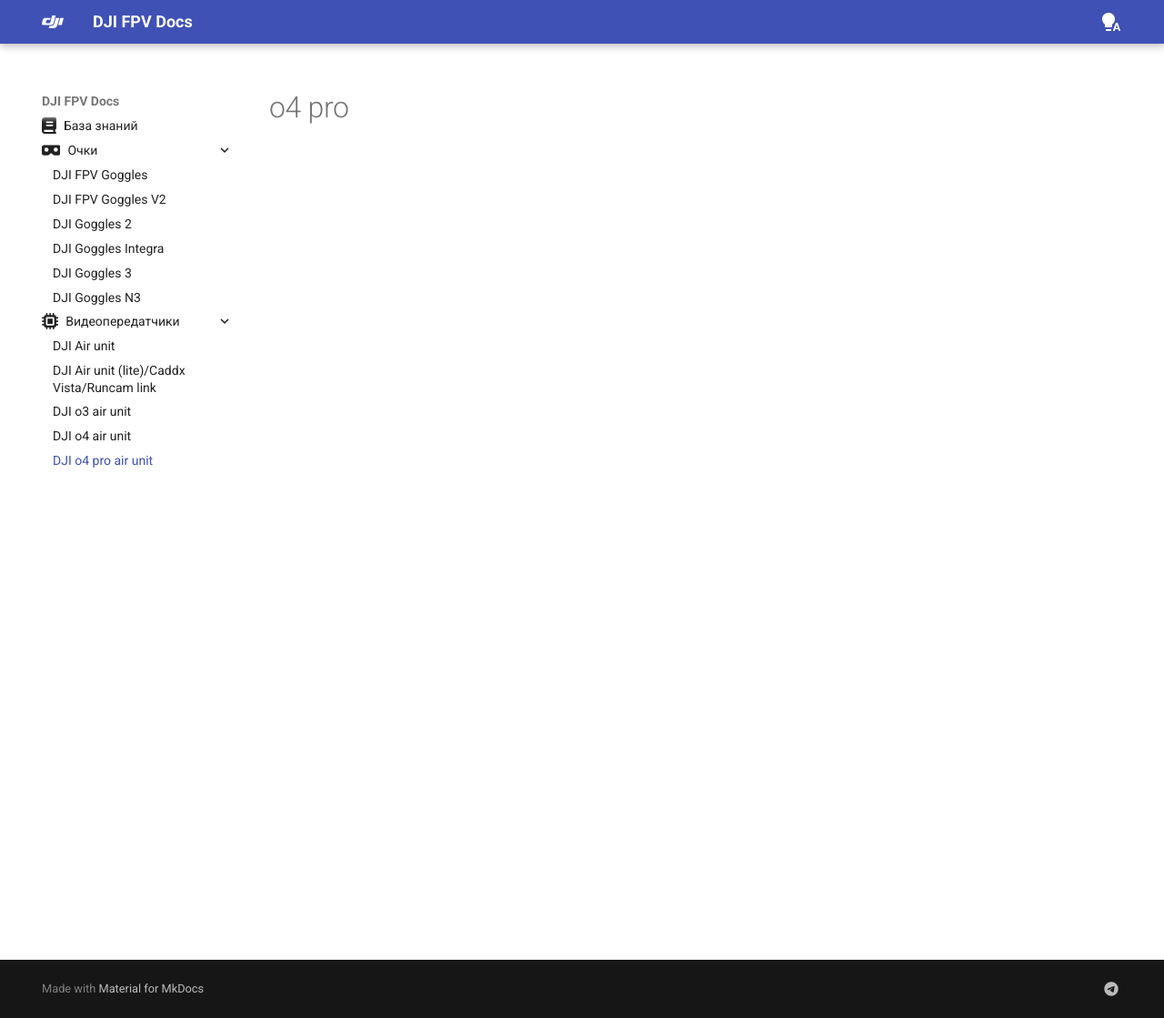
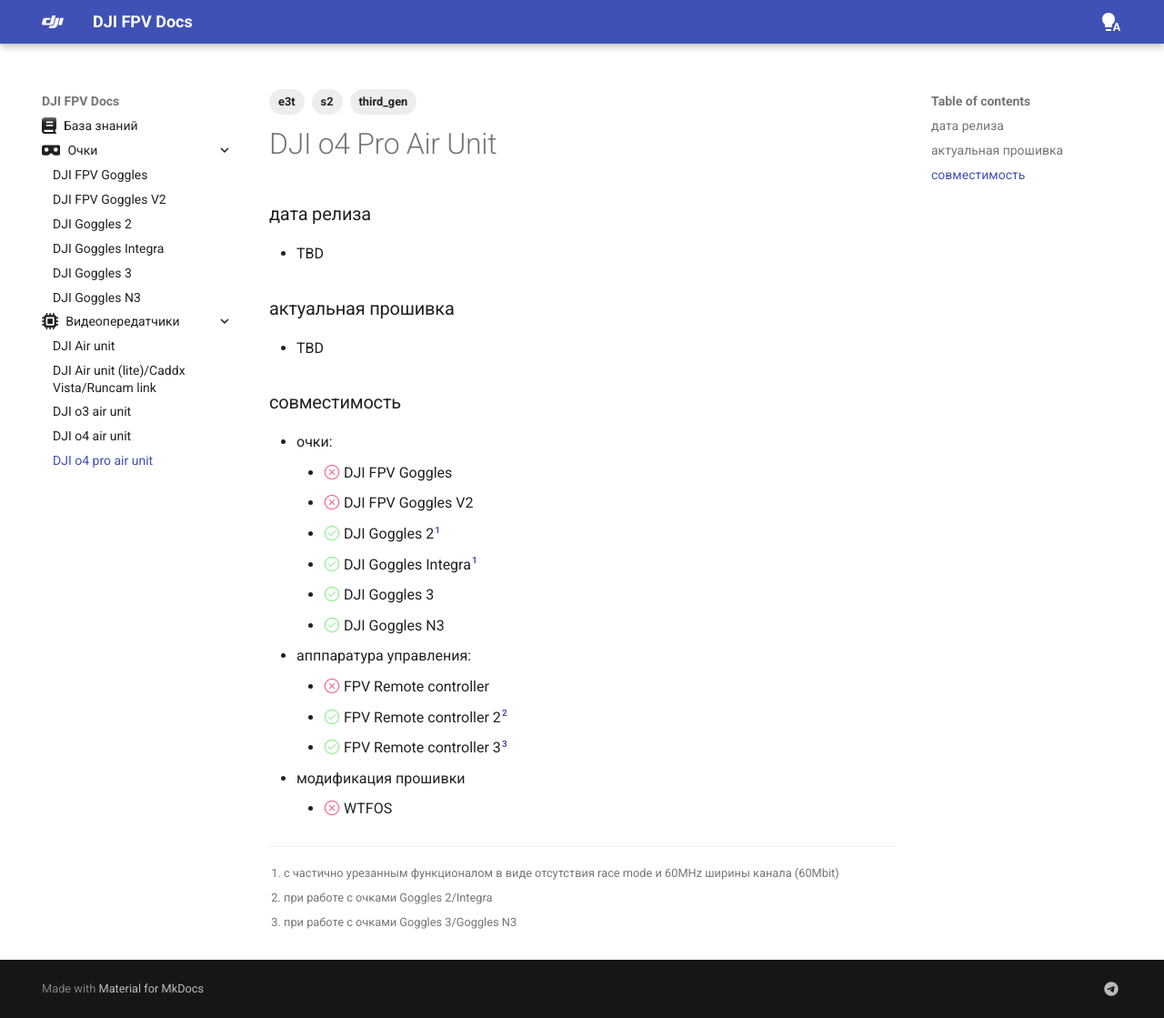
Before and after one commit to benmozes/djifpvdocs, an MkDocs documentation site: the page built from docs/vtx/o4pro.md, in a window 1280 px wide and 1119 px high. Shown: the whole window at 91% size. Built offline with MkDocs 1.6.1 and Material for MkDocs 9.7.7, drawn with Linux system fonts in a browser that asks for light colours.

Commit message:
o4 added

```diff
--- a/docs/vtx/o4pro.md
+++ b/docs/vtx/o4pro.md
@@ -1 +1,32 @@
-# o4 pro
+---
+tags:
+  - s2
+  - e3t
+  - third_gen
+---
+# DJI o4 Pro Air Unit
+
+### дата релиза
+- TBD
+
+### актуальная прошивка
+- TBD
+
+### совместимость
+* очки:
+    * :octicons-x-circle-24:{ .red_cross } DJI FPV Goggles
+    * :octicons-x-circle-24:{ .red_cross } DJI FPV Goggles V2
+    * :octicons-check-circle-24:{ .green_check } DJI Goggles 2[^1]
+    * :octicons-check-circle-24:{ .green_check } DJI Goggles Integra[^1]
+    * :octicons-check-circle-24:{ .green_check } DJI Goggles 3
+    * :octicons-check-circle-24:{ .green_check } DJI Goggles N3
+* апппаратура управления:
+    * :octicons-x-circle-24:{ .red_cross } FPV Remote controller
+    * :octicons-check-circle-24:{ .green_check } FPV Remote controller 2[^2]
+    * :octicons-check-circle-24:{ .green_check } FPV Remote controller 3[^3]
+* модификация прошивки
+    * :octicons-x-circle-24:{ .red_cross } WTFOS
+
+[^1]: с частично урезанным функционалом в виде отсутствия race mode и 60MHz ширины канала (60Mbit)
+[^2]: при работе с очками Goggles 2/Integra
+[^3]: при работе с очками Goggles 3/Goggles N3
```
Also changed, not shown: docs/goggles/g3.md (+1 -1 lines), docs/vtx/o4.md (+32 -1 lines).
